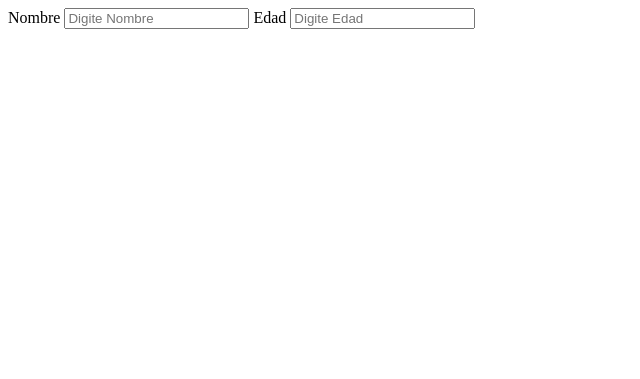
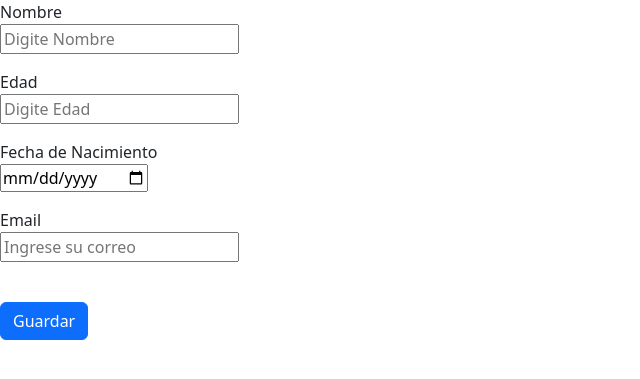
Before and after one commit to AlejaMendoza0037/BackendPhyton, a Flask app: page / in a window 1280 px wide. Shown: the top 379 px of the page, without its empty margins (0-640 px from the left). Run offline with Flask 2, Linux system fonts and the light colour scheme; some libraries are stand-ins or nearby versions.

Commit message:
importante version 1.0 13/10/2022

```diff
--- a/app.py
+++ b/app.py
@@ -1,12 +1,22 @@
 
 #el eje central de la herramienta
 
-from flask import Flask, render_template # aca importamos la libreria
+
+from flask import Flask, render_template, request # aca importamos la libreria
+#conexion a la base de datos
+from flask_mysqldb import MySQL ##primero importamos
 
 #creamos una varible para ejecutar la app
 
 app = Flask(__name__)#creamos el espacio de tabajo para trabajar conflask
 #creamos un entorno para  poder ejecutar y ver si esta funcionando
+
+#configuracion de la conexion de la base de datos
+app.config['MYSQL_HOST']='localhost'
+app.config['MYSQL_USER']='root'
+app.config['MYSQL_PASSWORD']=''
+app.config['MYSQL_BD']='proyecto'
+mysql=MySQL(app)
 
 
 #creamos funciones--creamos una ruta para poder trabajar
@@ -14,13 +24,27 @@ app = Flask(__name__)#creamos el espacio de tabajo para trabajar conflask
 def Index():
    return render_template('Index.html')
 
-@app.route('/contacto')
-def contacto():
-    return render_template('contacto.html')
+#crear funcion para almacenar   ..definimos la ruta
 
-@app.route('/Login')
-def Login():
-    return"Este espacio es para un Formulario"
+@app.route('/AddUsuario', methods=['POST'])#a donde se dirije y a donde va a recibir los datoss SIEMPRE EN PLURAL Y EL METODO EN MAYUSCULA
+def AddUsuario(): #necesioto que reciba los datos
+   if request.method=='POST':#si la peticion que hago es realizada atravez del metodo post
+        Nombre=request.form['Nombre'] #QUE ME TRAIGA LOS DATOS QUE INGRESE ATRAVEZ DEL FORMULARIO
+        Edad=request.form['Edad']
+        Fecha=request.form['Fecha']
+        Email=request.form['Email']
+        print(Nombre)
+        print(Edad)
+        print(Fecha)
+        print(Email)
+        #CONEXION A LA BASE DE DATOS
+        cur=mysql.connection.cursor()
+        cur.execute ('INSERT INTO usuarios(nombres, edad, fechas,email) VALUES (%s,%s,%s,%s)',(Nombre,Edad,Fecha,Email))
+        mysql.connection.commit()
+
+        return 'Informacion Recibida'
+
+
 
 
 
--- a/templates/Index.html
+++ b/templates/Index.html
@@ -1,6 +1,36 @@
-<form action="">
-    <label for="">Nombre</label>
-    <input type="text" name="Nombre" placeholder="Digite Nombre">
-    <label for="">Edad</label>
-    <input type="number" name="Edad" placeholder="Digite Edad">
-</form>
+<!DOCTYPE html>
+<html lang="en">
+<head>
+    <meta charset="UTF-8">
+    <meta http-equiv="X-UA-Compatible" content="IE=edge">
+    <meta name="viewport" content="width=device-width, initial-scale=1.0">
+    <title>Document</title>
+    <!-- CSS only -->
+    <link href="https://cdn.jsdelivr.net/npm/bootstrap@5.2.1/dist/css/bootstrap.min.css" rel="stylesheet" integrity="sha384-iYQeCzEYFbKjA/T2uDLTpkwGzCiq6soy8tYaI1GyVh/UjpbCx/TYkiZhlZB6+fzT" crossorigin="anonymous">
+
+</head>
+<body>
+    <form action="/AddUsuario" method ="post">
+        <label for="" >Nombre</label>  <!--cuando trabajamos con formilarios siempre hay que tener el metodo metod: donde vamos a enviar la informacion y el action: nos permite redirijir a donde queremos llegar-->
+        <!-- dos metodos para enviar informacion post almacena la informacion y la envia una vez nosotros le damos una instruccion,  get, -->
+        <br>
+        <input type="text" name="Nombre" placeholder="Digite Nombre" class="form-contol mb-3">
+        <br>
+        <label for="">Edad</label>
+        <br>
+        <input type="number" name="Edad" placeholder="Digite Edad"class="form-contol mb-3">  <!--campo de texto para digitar-->
+        <br>
+        <label for="">Fecha de Nacimiento</label>
+        <br>
+        <input type="date" name="Fecha" class="form-contol mb-3">
+        <br>
+        <label for=""> Email</label>
+        <br>
+        <input type="email" name="Email" placeholder="Ingrese su correo"class="form-contol mb-3">
+        <br><br>
+        <input type="submit" value="Guardar" class="btn btn-primary"><!--boton que nos guarda la info-->
+
+    </form>
+
+</body>
+</html>
```
